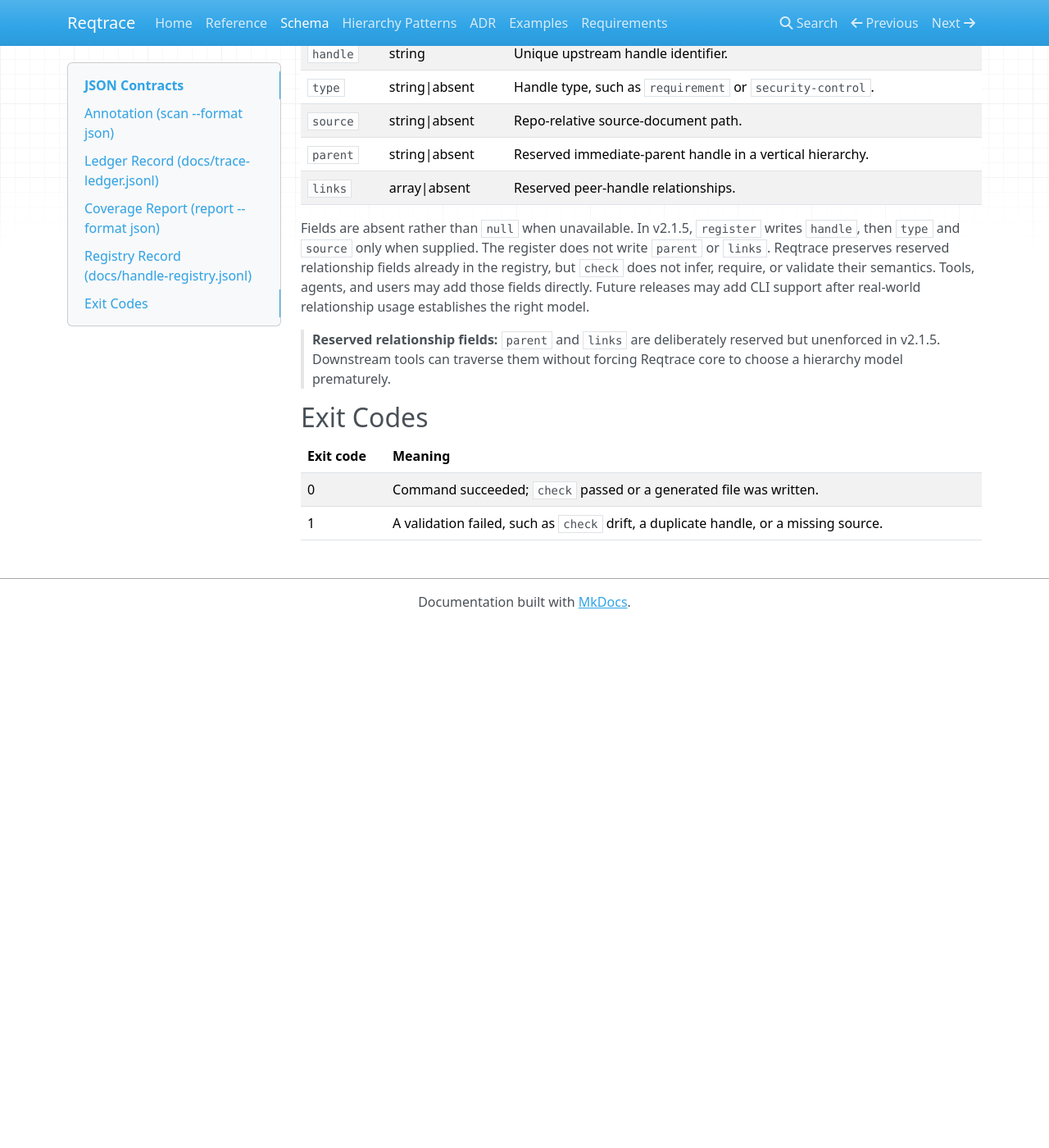
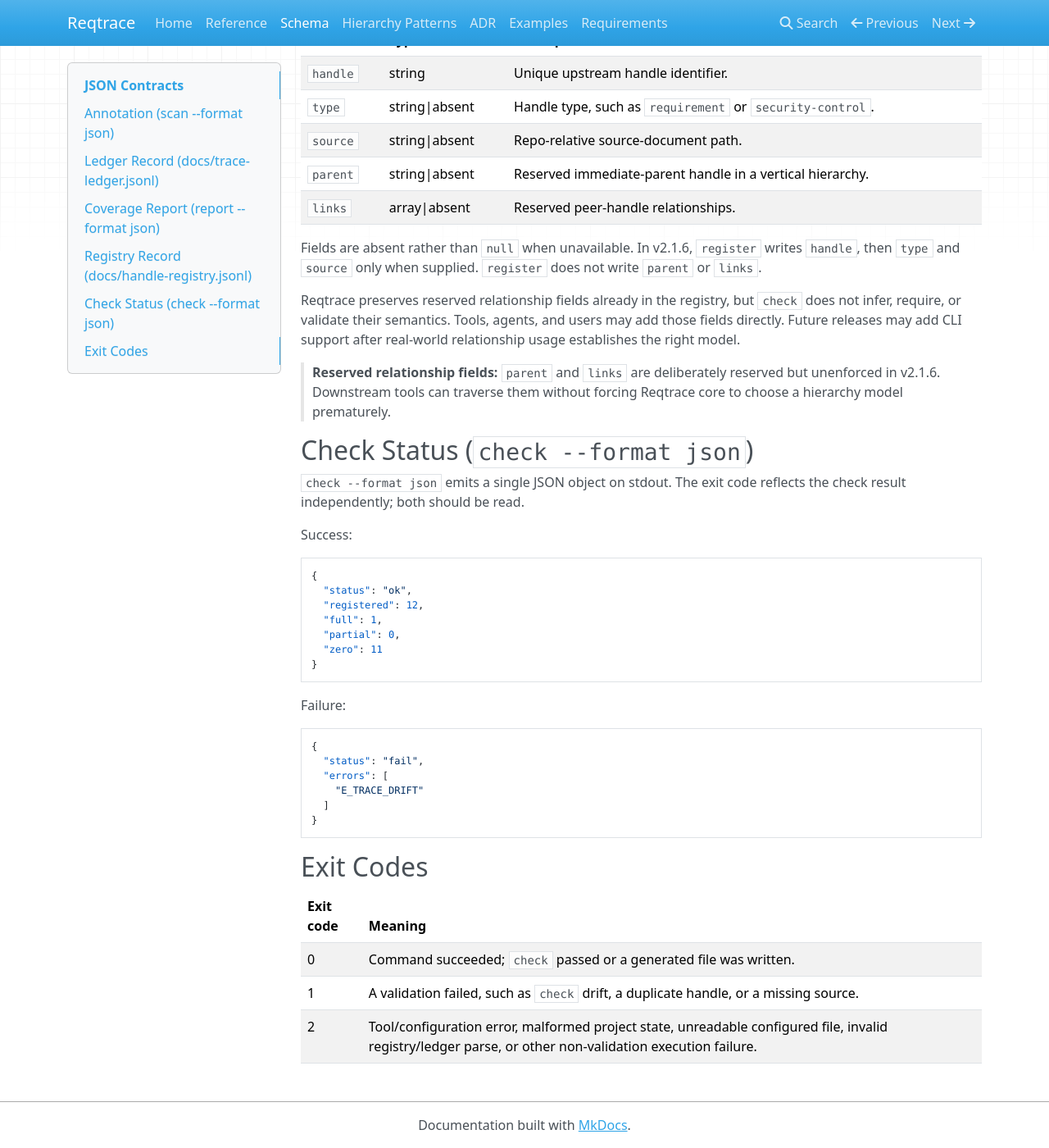
Before and after one commit to paragon-ux/Reqtrace, an MkDocs documentation site: the page built from docs/schema.md, in a window 1280 px wide and 1400 px high, scrolled down 1784 px. Shown: the whole window at 82% size. Built offline with MkDocs 1.6.1, drawn with Linux system fonts in a browser that asks for light colours; nearby versions of some CDN libraries; before the commit the page ends 2546 px from its top, so only the background shows below that; some of the changed text lies outside the part shown.

Commit message:
Document v2.1.6 JSON contracts

````diff
--- a/docs/schema.md
+++ b/docs/schema.md
@@ -1,8 +1,9 @@
 # JSON Contracts
 
-Reqtrace exposes four stable JSON contracts. Field names and types do not change
-within a `schemaVersion`; command output uses `--format json` and the ledger and
-registry remain JSON Lines files.
+Reqtrace exposes stable JSON contracts for scan annotations, generated ledgers,
+coverage reports, registry records, and check status. Field names and types do
+not change within a `schemaVersion`; command output uses `--format json` and the
+ledger and registry remain JSON Lines files.
 
 ## Annotation (`scan --format json`)
 
@@ -64,16 +65,46 @@
 | `parent` | string\|absent | Reserved immediate-parent handle in a vertical hierarchy. |
 | `links` | array\|absent | Reserved peer-handle relationships. |
 
-Fields are absent rather than `null` when unavailable. In v2.1.5, `register`
-writes `handle`, then `type` and `source` only when supplied. The register does not write `parent` or `links`.
+Fields are absent rather than `null` when unavailable. In v2.1.6, `register`
+writes `handle`, then `type` and `source` only when supplied.
+`register` does not write `parent` or `links`.
+
 Reqtrace preserves reserved relationship fields already in
 the registry, but `check` does not infer, require, or validate their semantics.
 Tools, agents, and users may add those fields directly. Future releases may add
 CLI support after real-world relationship usage establishes the right model.
 
 > **Reserved relationship fields:** `parent` and `links` are deliberately
-> reserved but unenforced in v2.1.5. Downstream tools can traverse them without
+> reserved but unenforced in v2.1.6. Downstream tools can traverse them without
 > forcing Reqtrace core to choose a hierarchy model prematurely.
+
+## Check Status (`check --format json`)
+
+`check --format json` emits a single JSON object on stdout. The exit
+code reflects the check result independently; both should be read.
+
+Success:
+
+```json
+{
+  "status": "ok",
+  "registered": 12,
+  "full": 1,
+  "partial": 0,
+  "zero": 11
+}
+```
+
+Failure:
+
+```json
+{
+  "status": "fail",
+  "errors": [
+    "E_TRACE_DRIFT"
+  ]
+}
+```
 
 ## Exit Codes
 
@@ -81,3 +112,4 @@
 | --- | --- |
 | 0 | Command succeeded; `check` passed or a generated file was written. |
 | 1 | A validation failed, such as `check` drift, a duplicate handle, or a missing source. |
+| 2 | Tool/configuration error, malformed project state, unreadable configured file, invalid registry/ledger parse, or other non-validation execution failure. |
````
Also changed, not shown: README.md (+5 -3 lines).
